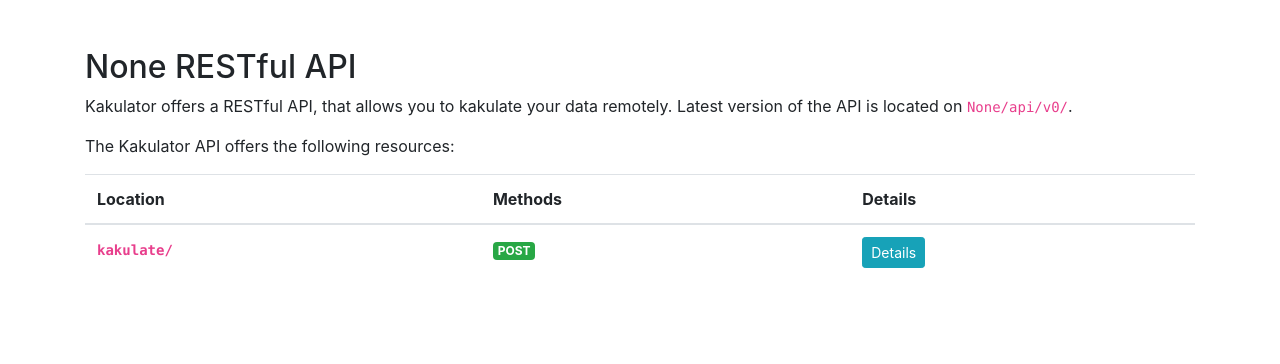
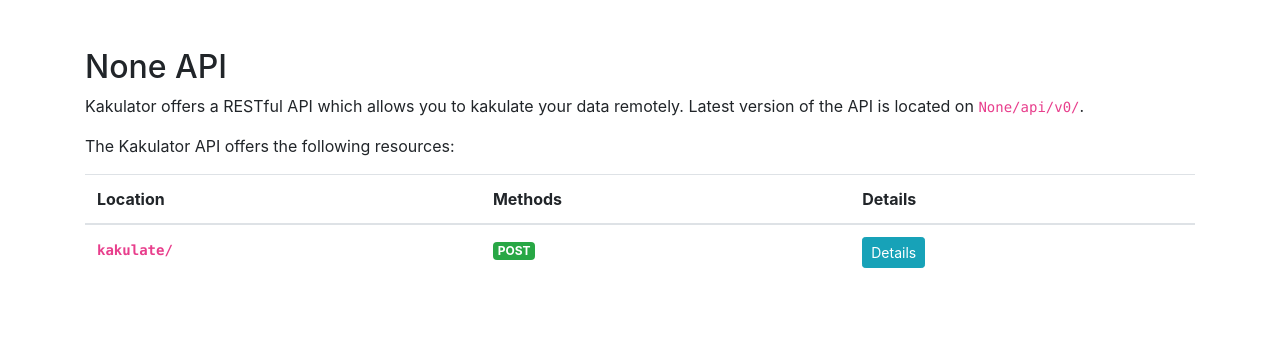
Before and after one commit to pavlutom/kakulator, a Django app: page /api/docs/ in a window 1280 px wide. Shown: the part 56-420 px from the top of the page. Run offline with Django 3.2, Linux system fonts and the light colour scheme; some libraries are stand-ins or nearby versions.

Commit message:
text updates

```diff
--- a/apps/api/templates/api/docs.html
+++ b/apps/api/templates/api/docs.html
@@ -8,11 +8,11 @@
 {% block content %}
     <section class="py-5 container">
         <h1 class="h2">
-            {{ PROJECT_NAME }} RESTful API
+            {{ PROJECT_NAME }} API
         </h1>
 
         <p>
-            Kakulator offers a RESTful API, that allows you to kakulate your data remotely.
+            Kakulator offers a RESTful API which allows you to kakulate your data remotely.
             Latest version of the API is located on <code>{{ PROJECT_URL }}/api/v0/</code>.
         </p>
         <p>
--- a/apps/api/templates/api/inc/modal/detail/kakulate.html
+++ b/apps/api/templates/api/inc/modal/detail/kakulate.html
@@ -32,7 +32,7 @@
     <span class="text-muted">Through Linux CLI utility cURL:</span>
     <div class="card mb-3">
         <div class="card-body">
-            <pre><code>curl -kX POST https://127.0.0.1:8880/api/v0/kakulate/ \
+            <pre><code>curl -kX POST {{ PROJECT_URL }}{% url "api:v0:kakulator:basic" %} \
 -H 'Accept: application/json' \
 -H 'Content-Type: application/json' \
 -d '{"query": "1+1"}'</code></pre>
```
